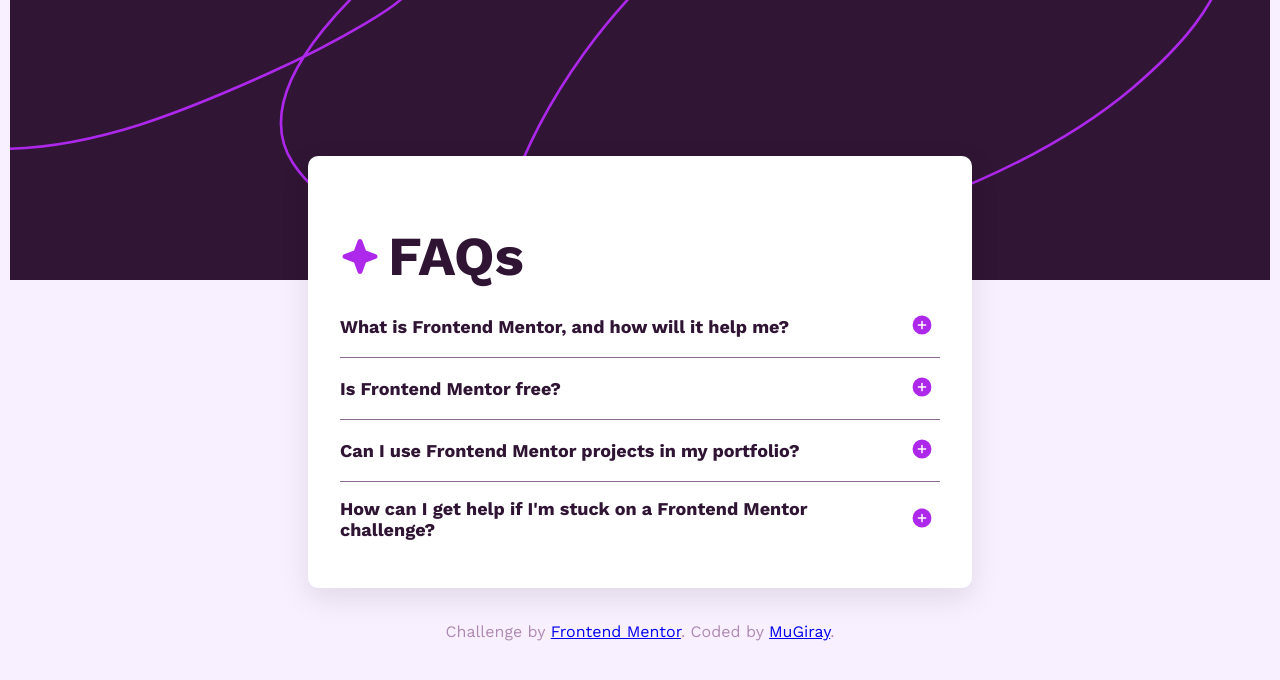
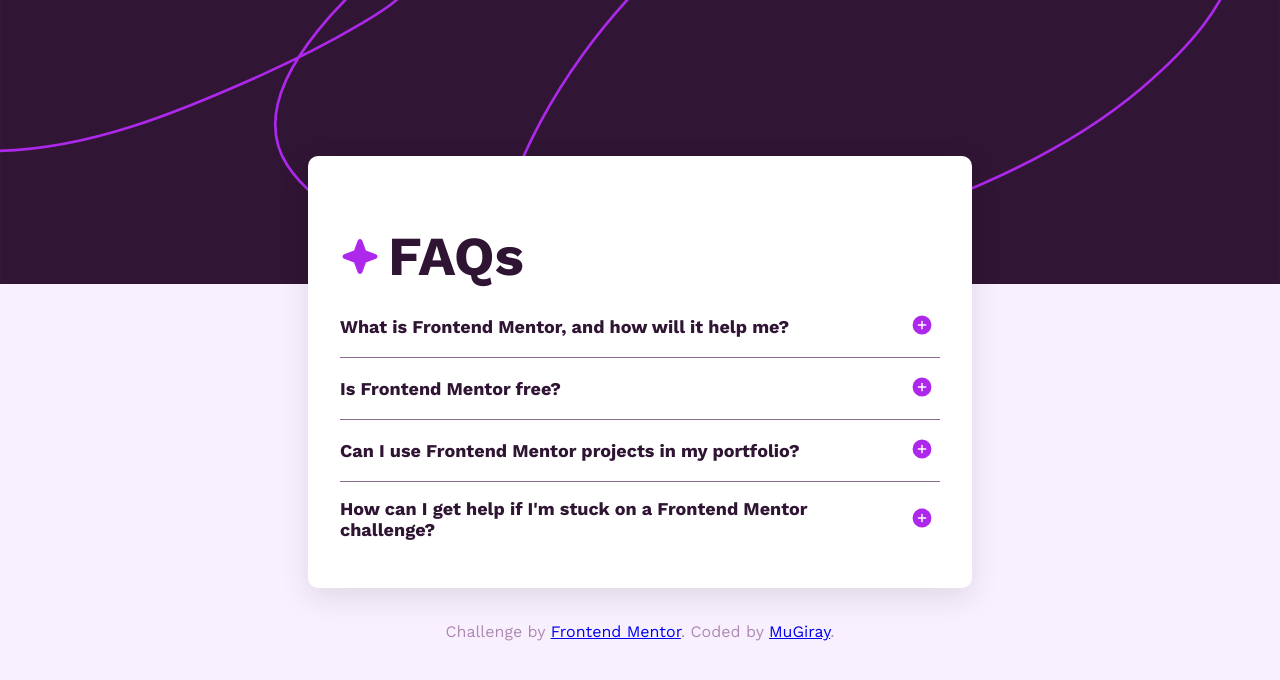
Before and after one commit to MuGiray/Newbie-FAQ-Accordion, a plain HTML site: page index.html in a window 1280 px wide. Drawn offline with nearby package versions, Linux system fonts and the light colour scheme.

Commit message:
Güncelleme

```diff
--- a/style.css
+++ b/style.css
@@ -7,7 +7,8 @@ body {
     background-image: url('./assets/images/background-pattern-desktop.svg');
     background-repeat: no-repeat;
     background-position: center top;
-    background-size: auto 35%;
+    background-size: 100% auto; /* Yalnızca enine uzanması için ayarlandı */
+    background-position-y: 0;
     margin: 0;
     padding: 0;
     display: flex;
```
